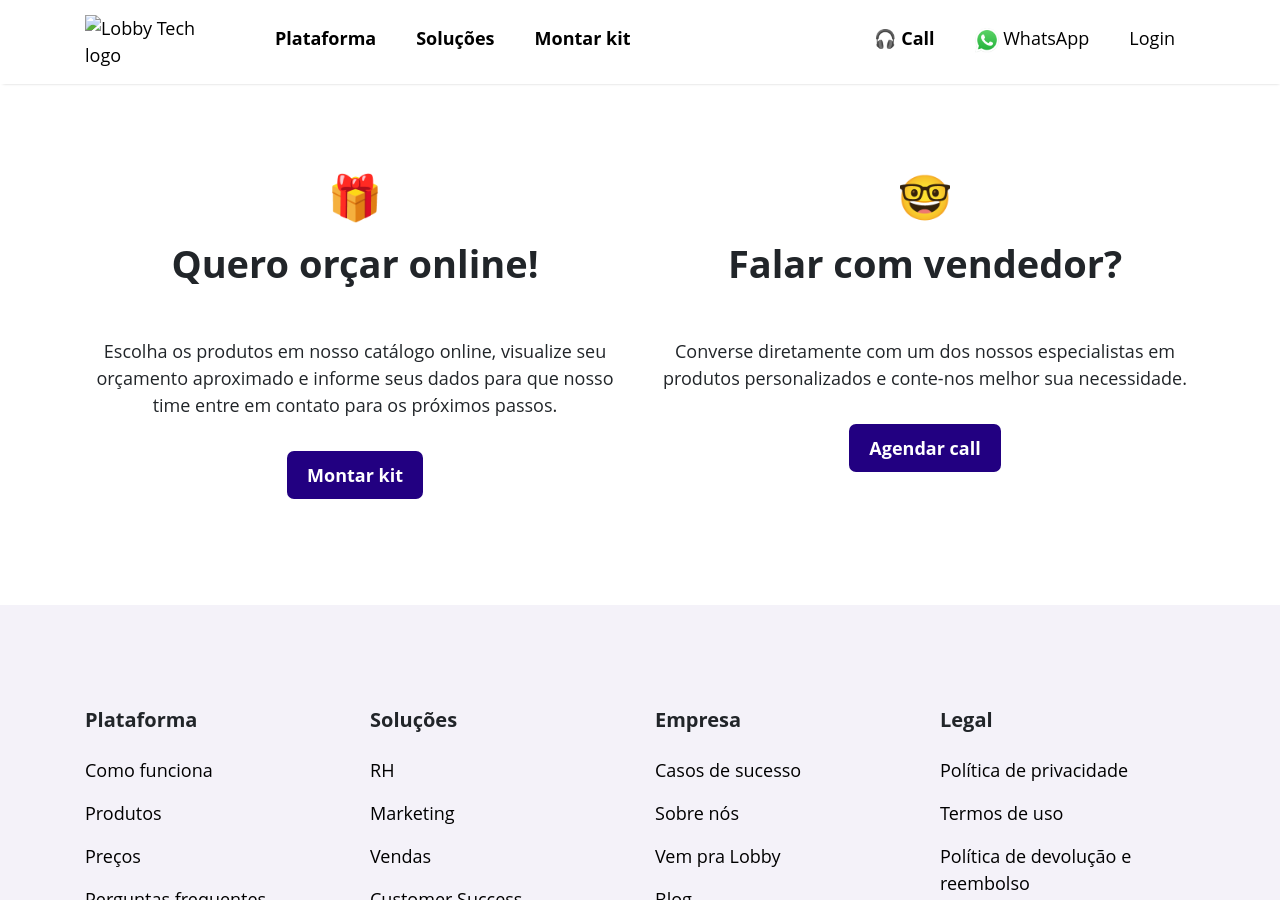
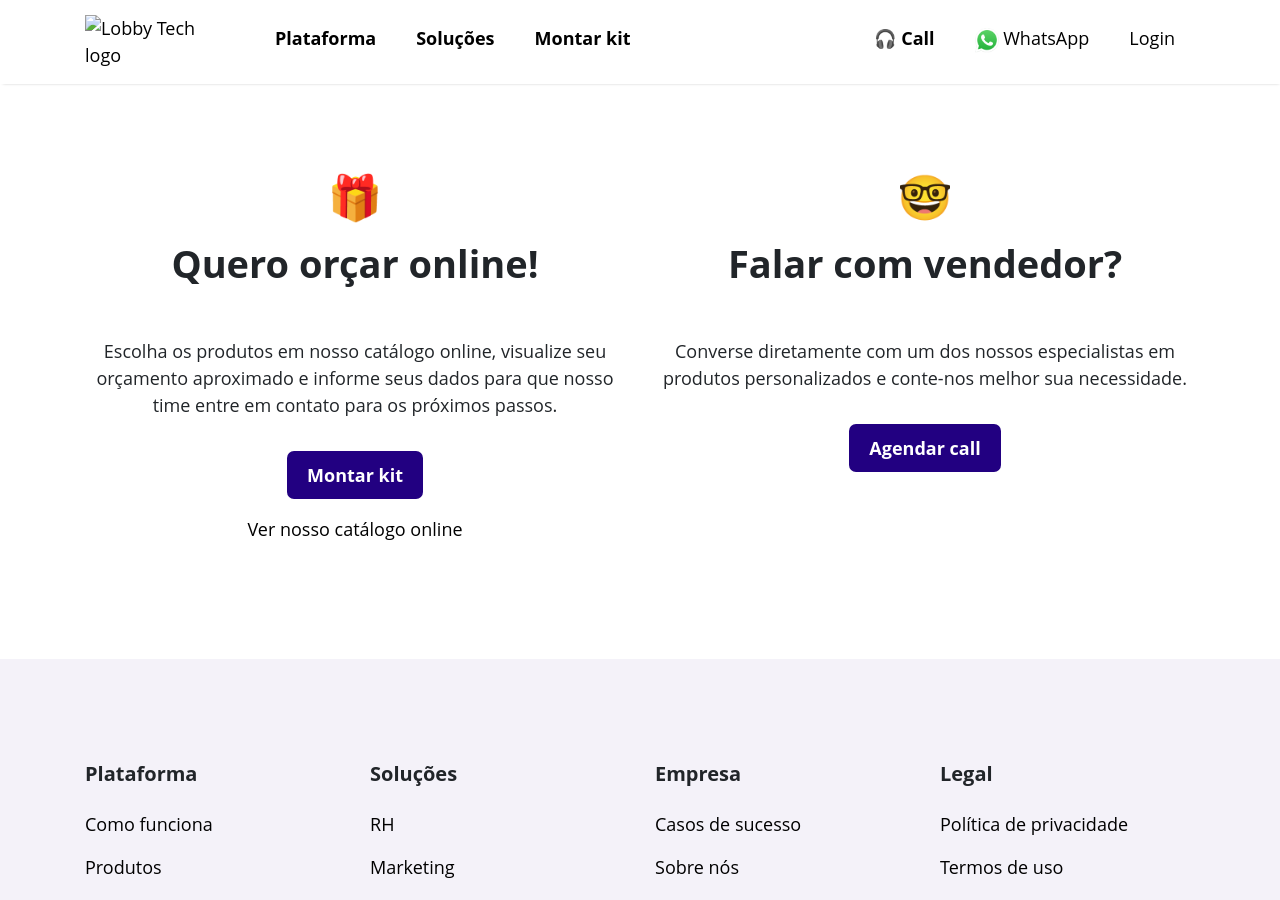
Before and after one commit to lobby-tech/lobby.tech, a Jekyll site: the page built from monte-seu-kit.html, in a window 1280 px wide and 900 px high. Built offline with Jekyll 4.4.1, drawn with Linux system fonts in a browser that asks for light colours; a script that is not in the unit is left out.

Commit message:
Added link to online catalog on monte seu kit page

```diff
--- a/monte-seu-kit.html
+++ b/monte-seu-kit.html
@@ -18,6 +18,8 @@ layout: home
         <br>
         <p>
           <a href="/forms" class="btn js-btn-catalog">Montar kit</a>
+          <br><br>
+          <a href="https://app.lobby.tech/catalogo">Ver nosso catálogo online</a>
         </p>
       </div>
     </div>
--- a/precos.html
+++ b/precos.html
@@ -35,7 +35,7 @@ layout: home
   <br>
   <p style="margin-bottom:25px">Veja nosso catálogo online</p>
   <p>
-    <a href="https://app.lobby.tech/catalogo" target="_blank" class="btn">Ver produtos</a>
+    <a href="https://app.lobby.tech/catalogo" class="btn">Ver produtos</a>
   </p>
 </section>
 
```
